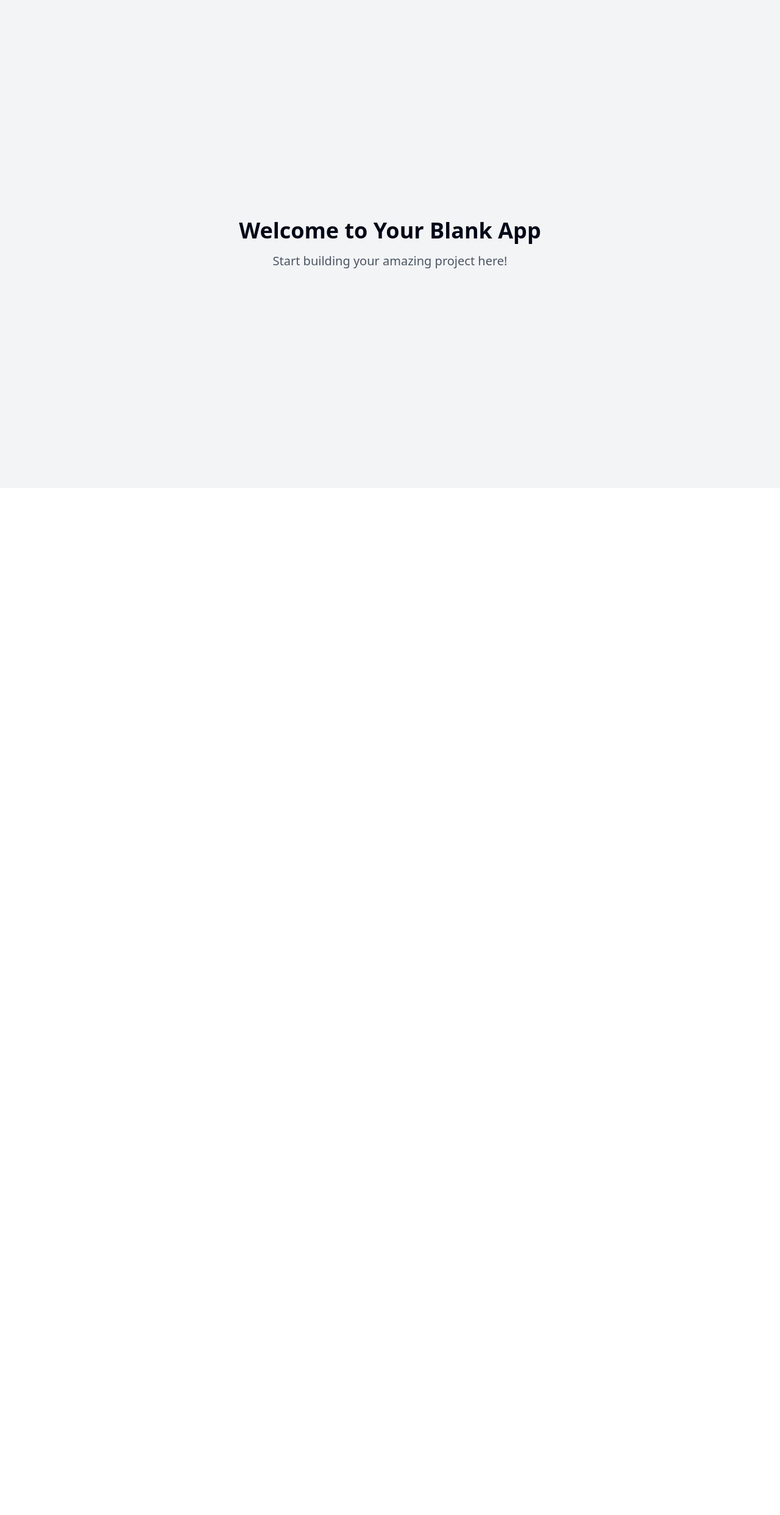
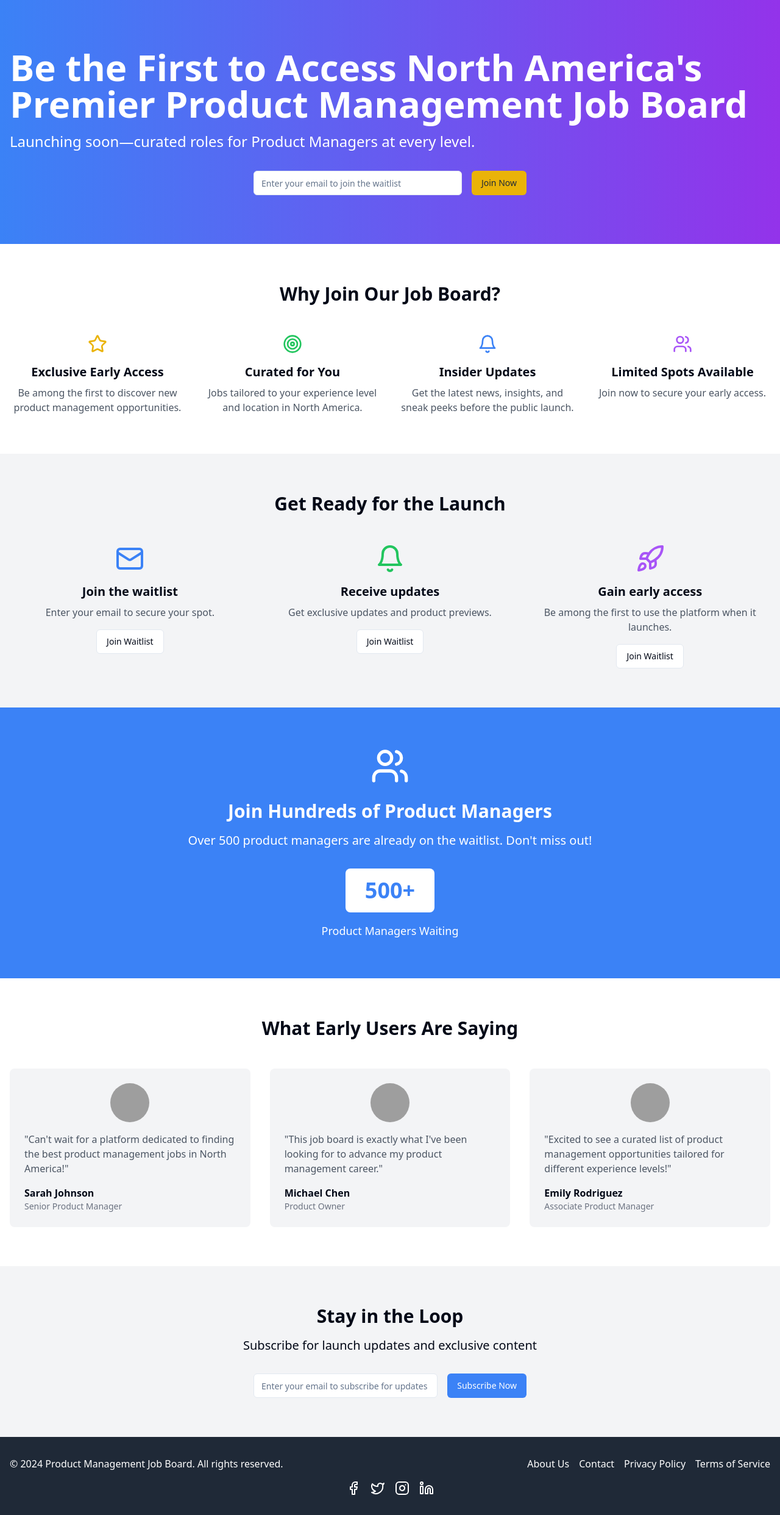
Before and after one commit to fermions75/product-pursuit-waitlist, a React (Vite) app: page / in a window 1280 px wide. Shown: the whole page at 61% size. Before the commit the page ends 800 px from the top, so only its background shows below. Built offline with nearby package versions, Linux system fonts and the light colour scheme; grey boxes are pictures that could not be loaded.

Commit message:
Create landing page layout
Implement a waitlist-type landing page for the Product Management Job Board, featuring a hero section, value proposition, steps to join, community highlights, testimonials, newsletter signup, and a minimalist footer.
[skip gpt_engineer]

```diff
--- /dev/null
+++ b/src/components/Community.tsx
@@ -0,0 +1,20 @@
+import React from 'react';
+import { Users } from 'lucide-react';
+
+const Community = () => {
+  return (
+    <section className="py-16 bg-blue-500 text-white">
+      <div className="container mx-auto px-4 text-center">
+        <Users className="w-16 h-16 mx-auto mb-6" />
+        <h2 className="text-3xl font-bold mb-4">Join Hundreds of Product Managers</h2>
+        <p className="text-xl mb-8">Over 500 product managers are already on the waitlist. Don't miss out!</p>
+        <div className="bg-white text-blue-500 text-4xl font-bold py-4 px-8 rounded-lg inline-block">
+          500+
+        </div>
+        <p className="mt-4 text-lg">Product Managers Waiting</p>
+      </div>
+    </section>
+  );
+};
+
+export default Community;
--- /dev/null
+++ b/src/components/Footer.tsx
@@ -0,0 +1,30 @@
+import React from 'react';
+import { Facebook, Twitter, Instagram, Linkedin } from 'lucide-react';
+
+const Footer = () => {
+  return (
+    <footer className="bg-gray-800 text-white py-8">
+      <div className="container mx-auto px-4">
+        <div className="flex flex-wrap justify-between items-center">
+          <div className="w-full md:w-auto mb-4 md:mb-0">
+            <p>&copy; 2024 Product Management Job Board. All rights reserved.</p>
+          </div>
+          <div className="flex space-x-4">
+            <a href="#" className="hover:text-gray-300">About Us</a>
+            <a href="#" className="hover:text-gray-300">Contact</a>
+            <a href="#" className="hover:text-gray-300">Privacy Policy</a>
+            <a href="#" className="hover:text-gray-300">Terms of Service</a>
+          </div>
+        </div>
+        <div className="mt-4 flex justify-center space-x-4">
+          <a href="#" className="hover:text-gray-300"><Facebook /></a>
+          <a href="#" className="hover:text-gray-300"><Twitter /></a>
+          <a href="#" className="hover:text-gray-300"><Instagram /></a>
+          <a href="#" className="hover:text-gray-300"><Linkedin /></a>
+        </div>
+      </div>
+    </footer>
+  );
+};
+
+export default Footer;
--- /dev/null
+++ b/src/components/Hero.tsx
@@ -0,0 +1,42 @@
+import React, { useState } from 'react';
+import { Button } from '@/components/ui/button';
+import { Input } from '@/components/ui/input';
+
+const Hero = () => {
+  const [email, setEmail] = useState('');
+
+  const handleSubmit = (e: React.FormEvent) => {
+    e.preventDefault();
+    // TODO: Implement waitlist signup logic
+    console.log('Signed up with:', email);
+    setEmail('');
+  };
+
+  return (
+    <div className="bg-gradient-to-r from-blue-500 to-purple-600 text-white py-20">
+      <div className="container mx-auto px-4">
+        <h1 className="text-4xl md:text-6xl font-bold mb-4">
+          Be the First to Access North America's Premier Product Management Job Board
+        </h1>
+        <p className="text-xl md:text-2xl mb-8">
+          Launching soon—curated roles for Product Managers at every level.
+        </p>
+        <form onSubmit={handleSubmit} className="flex flex-col md:flex-row gap-4 max-w-md mx-auto">
+          <Input
+            type="email"
+            placeholder="Enter your email to join the waitlist"
+            value={email}
+            onChange={(e) => setEmail(e.target.value)}
+            required
+            className="bg-white text-gray-800"
+          />
+          <Button type="submit" className="bg-yellow-500 hover:bg-yellow-600 text-gray-800">
+            Join Now
+          </Button>
+        </form>
+      </div>
+    </div>
+  );
+};
+
+export default Hero;
--- /dev/null
+++ b/src/components/HowItWorks.tsx
@@ -0,0 +1,43 @@
+import React from 'react';
+import { Mail, Bell, Rocket } from 'lucide-react';
+import { Button } from '@/components/ui/button';
+
+const HowItWorks = () => {
+  const steps = [
+    {
+      icon: <Mail className="w-12 h-12 text-blue-500" />,
+      title: 'Join the waitlist',
+      description: 'Enter your email to secure your spot.',
+    },
+    {
+      icon: <Bell className="w-12 h-12 text-green-500" />,
+      title: 'Receive updates',
+      description: 'Get exclusive updates and product previews.',
+    },
+    {
+      icon: <Rocket className="w-12 h-12 text-purple-500" />,
+      title: 'Gain early access',
+      description: 'Be among the first to use the platform when it launches.',
+    },
+  ];
+
+  return (
+    <section className="py-16 bg-gray-100">
+      <div className="container mx-auto px-4">
+        <h2 className="text-3xl font-bold text-center mb-12">Get Ready for the Launch</h2>
+        <div className="grid grid-cols-1 md:grid-cols-3 gap-8">
+          {steps.map((step, index) => (
+            <div key={index} className="flex flex-col items-center text-center">
+              <div className="mb-4">{step.icon}</div>
+              <h3 className="text-xl font-semibold mb-2">{step.title}</h3>
+              <p className="text-gray-600 mb-4">{step.description}</p>
+              <Button variant="outline">Join Waitlist</Button>
+            </div>
+          ))}
+        </div>
+      </div>
+    </section>
+  );
+};
+
+export default HowItWorks;
--- /dev/null
+++ b/src/components/Newsletter.tsx
@@ -0,0 +1,38 @@
+import React, { useState } from 'react';
+import { Button } from '@/components/ui/button';
+import { Input } from '@/components/ui/input';
+
+const Newsletter = () => {
+  const [email, setEmail] = useState('');
+
+  const handleSubmit = (e: React.FormEvent) => {
+    e.preventDefault();
+    // TODO: Implement newsletter signup logic
+    console.log('Subscribed with:', email);
+    setEmail('');
+  };
+
+  return (
+    <section className="py-16 bg-gray-100">
+      <div className="container mx-auto px-4 text-center">
+        <h2 className="text-3xl font-bold mb-4">Stay in the Loop</h2>
+        <p className="text-xl mb-8">Subscribe for launch updates and exclusive content</p>
+        <form onSubmit={handleSubmit} className="flex flex-col md:flex-row gap-4 max-w-md mx-auto">
+          <Input
+            type="email"
+            placeholder="Enter your email to subscribe for updates"
+            value={email}
+            onChange={(e) => setEmail(e.target.value)}
+            required
+            className="flex-grow"
+          />
+          <Button type="submit" className="bg-blue-500 hover:bg-blue-600 text-white">
+            Subscribe Now
+          </Button>
+        </form>
+      </div>
+    </section>
+  );
+};
+
+export default Newsletter;
--- /dev/null
+++ b/src/components/Testimonials.tsx
@@ -0,0 +1,48 @@
+import React from 'react';
+import { Avatar, AvatarFallback, AvatarImage } from "@/components/ui/avatar"
+
+const Testimonials = () => {
+  const testimonials = [
+    {
+      name: 'Sarah Johnson',
+      role: 'Senior Product Manager',
+      quote: 'Can\'t wait for a platform dedicated to finding the best product management jobs in North America!',
+      avatar: 'https://i.pravatar.cc/150?img=1',
+    },
+    {
+      name: 'Michael Chen',
+      role: 'Product Owner',
+      quote: 'This job board is exactly what I\'ve been looking for to advance my product management career.',
+      avatar: 'https://i.pravatar.cc/150?img=2',
+    },
+    {
+      name: 'Emily Rodriguez',
+      role: 'Associate Product Manager',
+      quote: 'Excited to see a curated list of product management opportunities tailored for different experience levels!',
+      avatar: 'https://i.pravatar.cc/150?img=3',
+    },
+  ];
+
+  return (
+    <section className="py-16 bg-white">
+      <div className="container mx-auto px-4">
+        <h2 className="text-3xl font-bold text-center mb-12">What Early Users Are Saying</h2>
+        <div className="grid grid-cols-1 md:grid-cols-3 gap-8">
+          {testimonials.map((testimonial, index) => (
+            <div key={index} className="bg-gray-100 p-6 rounded-lg">
+              <Avatar className="w-16 h-16 mx-auto mb-4">
+                <AvatarImage src={testimonial.avatar} alt={testimonial.name} />
+                <AvatarFallback>{testimonial.name.split(' ').map(n => n[0]).join('')}</AvatarFallback>
+              </Avatar>
+              <p className="text-gray-600 mb-4">"{testimonial.quote}"</p>
+              <p className="font-semibold">{testimonial.name}</p>
+              <p className="text-sm text-gray-500">{testimonial.role}</p>
+            </div>
+          ))}
+        </div>
+      </div>
+    </section>
+  );
+};
+
+export default Testimonials;
--- /dev/null
+++ b/src/components/ValueProposition.tsx
@@ -0,0 +1,46 @@
+import React from 'react';
+import { Star, Target, Bell, Users } from 'lucide-react';
+
+const ValueProposition = () => {
+  const values = [
+    {
+      icon: <Star className="w-8 h-8 text-yellow-500" />,
+      title: 'Exclusive Early Access',
+      description: 'Be among the first to discover new product management opportunities.',
+    },
+    {
+      icon: <Target className="w-8 h-8 text-green-500" />,
+      title: 'Curated for You',
+      description: 'Jobs tailored to your experience level and location in North America.',
+    },
+    {
+      icon: <Bell className="w-8 h-8 text-blue-500" />,
+      title: 'Insider Updates',
+      description: 'Get the latest news, insights, and sneak peeks before the public launch.',
+    },
+    {
+      icon: <Users className="w-8 h-8 text-purple-500" />,
+      title: 'Limited Spots Available',
+      description: 'Join now to secure your early access.',
+    },
+  ];
+
+  return (
+    <section className="py-16 bg-white">
+      <div className="container mx-auto px-4">
+        <h2 className="text-3xl font-bold text-center mb-12">Why Join Our Job Board?</h2>
+        <div className="grid grid-cols-1 md:grid-cols-2 lg:grid-cols-4 gap-8">
+          {values.map((value, index) => (
+            <div key={index} className="flex flex-col items-center text-center">
+              <div className="mb-4">{value.icon}</div>
+              <h3 className="text-xl font-semibold mb-2">{value.title}</h3>
+              <p className="text-gray-600">{value.description}</p>
+            </div>
+          ))}
+        </div>
+      </div>
+    </section>
+  );
+};
+
+export default ValueProposition;
--- a/src/pages/Index.tsx
+++ b/src/pages/Index.tsx
@@ -1,12 +1,22 @@
-// Update this page (the content is just a fallback if you fail to update the page)
+import React from 'react';
+import Hero from '@/components/Hero';
+import ValueProposition from '@/components/ValueProposition';
+import HowItWorks from '@/components/HowItWorks';
+import Community from '@/components/Community';
+import Testimonials from '@/components/Testimonials';
+import Newsletter from '@/components/Newsletter';
+import Footer from '@/components/Footer';
 
 const Index = () => {
   return (
-    <div className="min-h-screen flex items-center justify-center bg-gray-100">
-      <div className="text-center">
-        <h1 className="text-4xl font-bold mb-4">Welcome to Your Blank App</h1>
-        <p className="text-xl text-gray-600">Start building your amazing project here!</p>
-      </div>
+    <div className="min-h-screen bg-gray-50">
+      <Hero />
+      <ValueProposition />
+      <HowItWorks />
+      <Community />
+      <Testimonials />
+      <Newsletter />
+      <Footer />
     </div>
   );
 };
```
